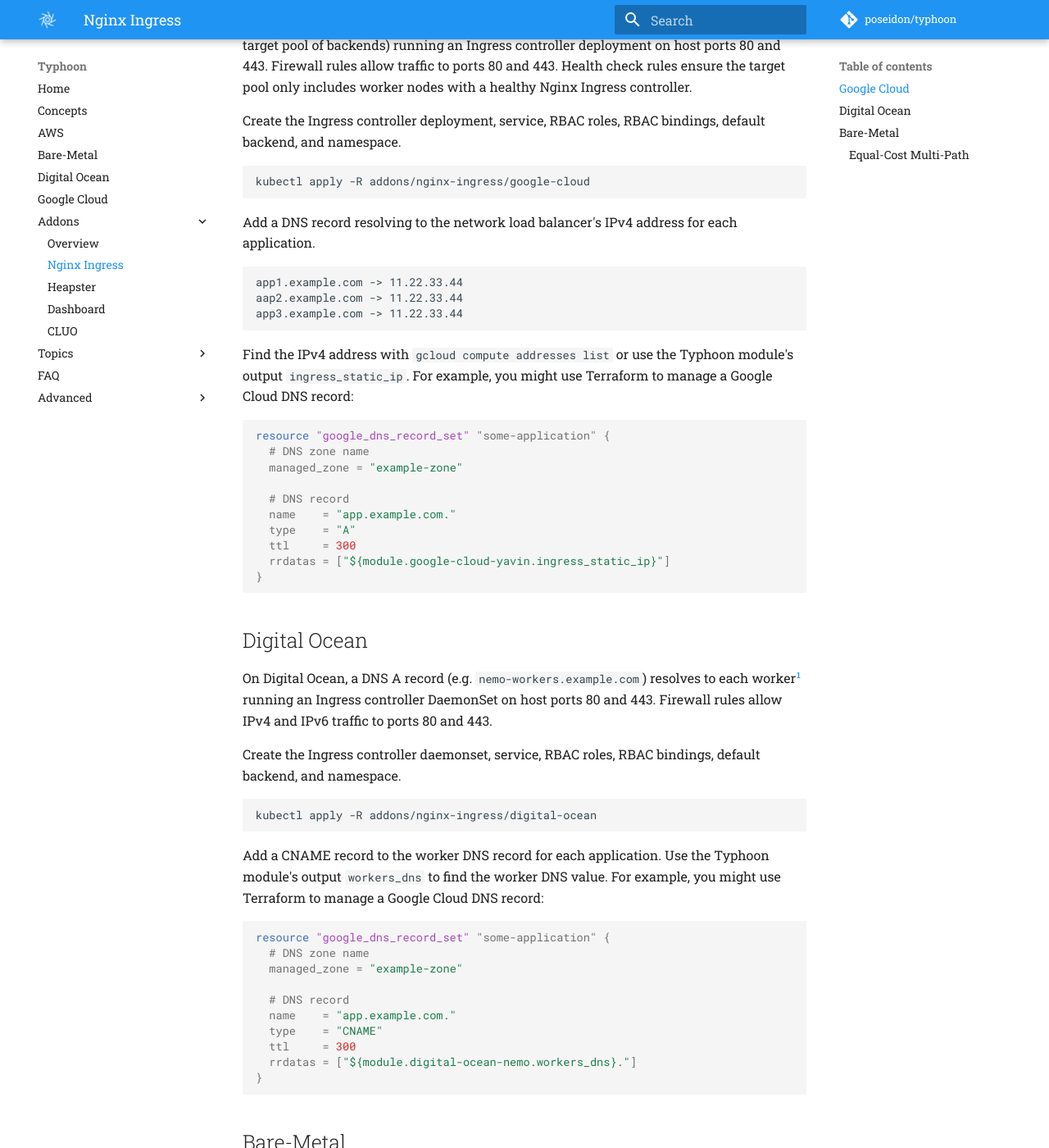
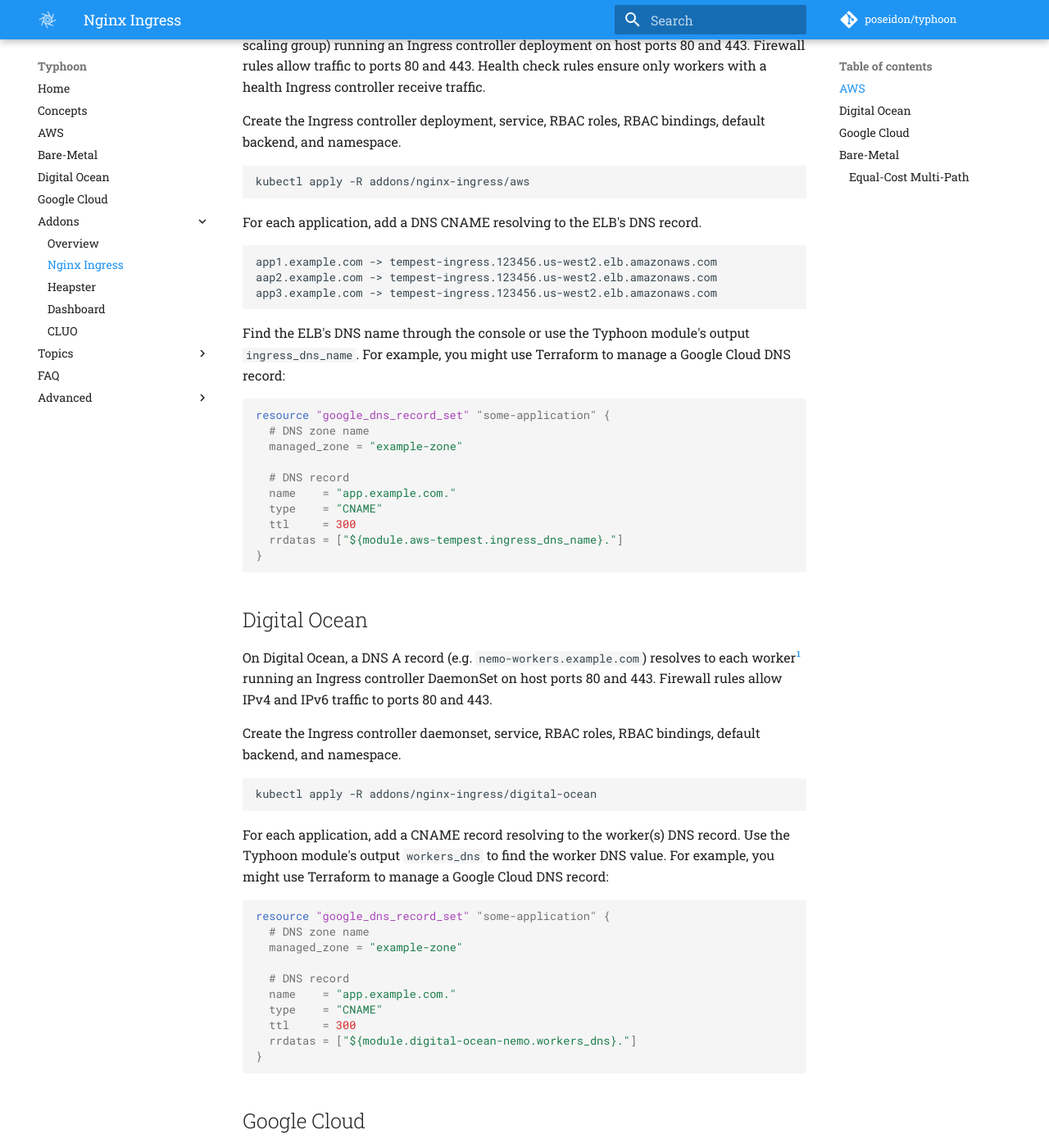
Before and after one commit to poseidon/typhoon, an MkDocs documentation site: the page built from docs/addons/ingress.md, in a window 1280 px wide and 1400 px high, scrolled down 357 px. Shown: the whole window at 82% size. Built offline with MkDocs 1.6.1 and Material for MkDocs 9.7.7, drawn with Linux system fonts in a browser that asks for light colours; comment, search, counter and statistics services are not loaded; old or Windows-style settings are respelled for this version of MkDocs; some of the changed text lies outside the part shown.

Commit message:
docs: Add docs and addons for Nginx AWS Ingress

````diff
--- a/docs/addons/ingress.md
+++ b/docs/addons/ingress.md
@@ -1,6 +1,66 @@
 # Nginx Ingress Controller
 
 Nginx Ingress controller pods accept and demultiplex HTTP, HTTPS, TCP, or UDP traffic to backend services. Ingress controllers watch the Kubernetes API for Ingress resources and update their configuration accordingly. Ingress resources for HTTP(S) applications support virtual hosts (FQDNs), path rules, TLS termination, and SNI.
+
+## AWS
+
+On AWS, an elastic load balancer distributes traffic across worker nodes (i.e. an auto-scaling group) running an Ingress controller deployment on host ports 80 and 443. Firewall rules allow traffic to ports 80 and 443. Health check rules ensure only workers with a health Ingress controller receive traffic.
+
+Create the Ingress controller deployment, service, RBAC roles, RBAC bindings, default backend, and namespace.
+
+```
+kubectl apply -R addons/nginx-ingress/aws
+```
+
+For each application, add a DNS CNAME resolving to the ELB's DNS record.
+
+```
+app1.example.com -> tempest-ingress.123456.us-west2.elb.amazonaws.com
+aap2.example.com -> tempest-ingress.123456.us-west2.elb.amazonaws.com
+app3.example.com -> tempest-ingress.123456.us-west2.elb.amazonaws.com
+```
+
+Find the ELB's DNS name through the console or use the Typhoon module's output `ingress_dns_name`. For example, you might use Terraform to manage a Google Cloud DNS record:
+
+```tf
+resource "google_dns_record_set" "some-application" {
+  # DNS zone name
+  managed_zone = "example-zone"
+
+  # DNS record
+  name    = "app.example.com."
+  type    = "CNAME"
+  ttl     = 300
+  rrdatas = ["${module.aws-tempest.ingress_dns_name}."]
+}
+```
+
+## Digital Ocean
+
+On Digital Ocean, a DNS A record (e.g. `nemo-workers.example.com`) resolves to each worker[^1] running an Ingress controller DaemonSet on host ports 80 and 443. Firewall rules allow IPv4 and IPv6 traffic to ports 80 and 443.
+
+Create the Ingress controller daemonset, service, RBAC roles, RBAC bindings, default backend, and namespace.
+
+```
+kubectl apply -R addons/nginx-ingress/digital-ocean
+```
+
+For each application, add a CNAME record resolving to the worker(s) DNS record. Use the Typhoon module's output `workers_dns` to find the worker DNS value. For example, you might use Terraform to manage a Google Cloud DNS record:
+
+```tf
+resource "google_dns_record_set" "some-application" {
+  # DNS zone name
+  managed_zone = "example-zone"
+
+  # DNS record
+  name    = "app.example.com."
+  type    = "CNAME"
+  ttl     = 300
+  rrdatas = ["${module.digital-ocean-nemo.workers_dns}."]
+}
+```
+
+[^1]: Digital Ocean does offers load balancers. We've opted not to use them to keep the Digital Ocean setup simple and cheap for developers.
 
 ## Google Cloud
 
@@ -12,7 +72,7 @@
 kubectl apply -R addons/nginx-ingress/google-cloud
 ```
 
-Add a DNS record resolving to the network load balancer's IPv4 address for each application.
+For each application, add a DNS record resolving to the network load balancer's IPv4 address.
 
 ```
 app1.example.com -> 11.22.33.44
@@ -34,33 +94,6 @@
   rrdatas = ["${module.google-cloud-yavin.ingress_static_ip}"]
 }
 ```
-
-## Digital Ocean
-
-On Digital Ocean, a DNS A record (e.g. `nemo-workers.example.com`) resolves to each worker[^1] running an Ingress controller DaemonSet on host ports 80 and 443. Firewall rules allow IPv4 and IPv6 traffic to ports 80 and 443.
-
-Create the Ingress controller daemonset, service, RBAC roles, RBAC bindings, default backend, and namespace.
-
-```
-kubectl apply -R addons/nginx-ingress/digital-ocean
-```
-
-Add a CNAME record to the worker DNS record for each application. Use the Typhoon module's output `workers_dns` to find the worker DNS value. For example, you might use Terraform to manage a Google Cloud DNS record:
-
-```tf
-resource "google_dns_record_set" "some-application" {
-  # DNS zone name
-  managed_zone = "example-zone"
-
-  # DNS record
-  name    = "app.example.com."
-  type    = "CNAME"
-  ttl     = 300
-  rrdatas = ["${module.digital-ocean-nemo.workers_dns}."]
-}
-```
-
-[^1]: Digital Ocean does offers load balancers. We've opted not to use them to keep the Digital Ocean setup simple and cheap for developers.
 
 ## Bare-Metal
 
````
Also changed, not shown: 9 other files.
